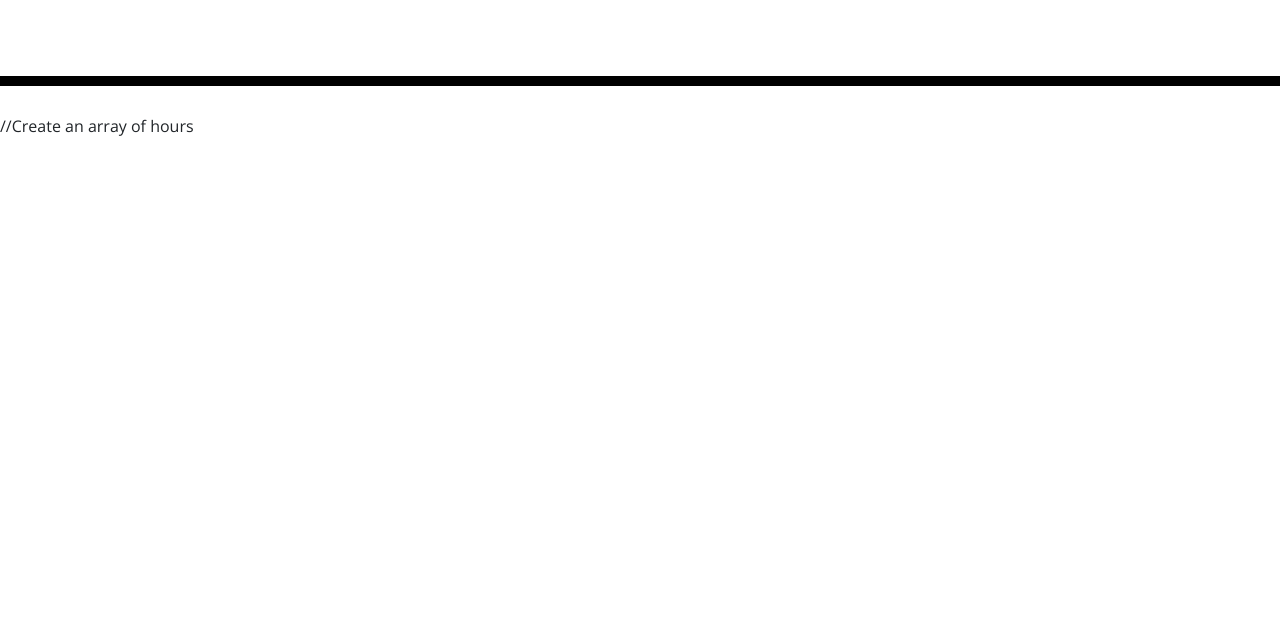
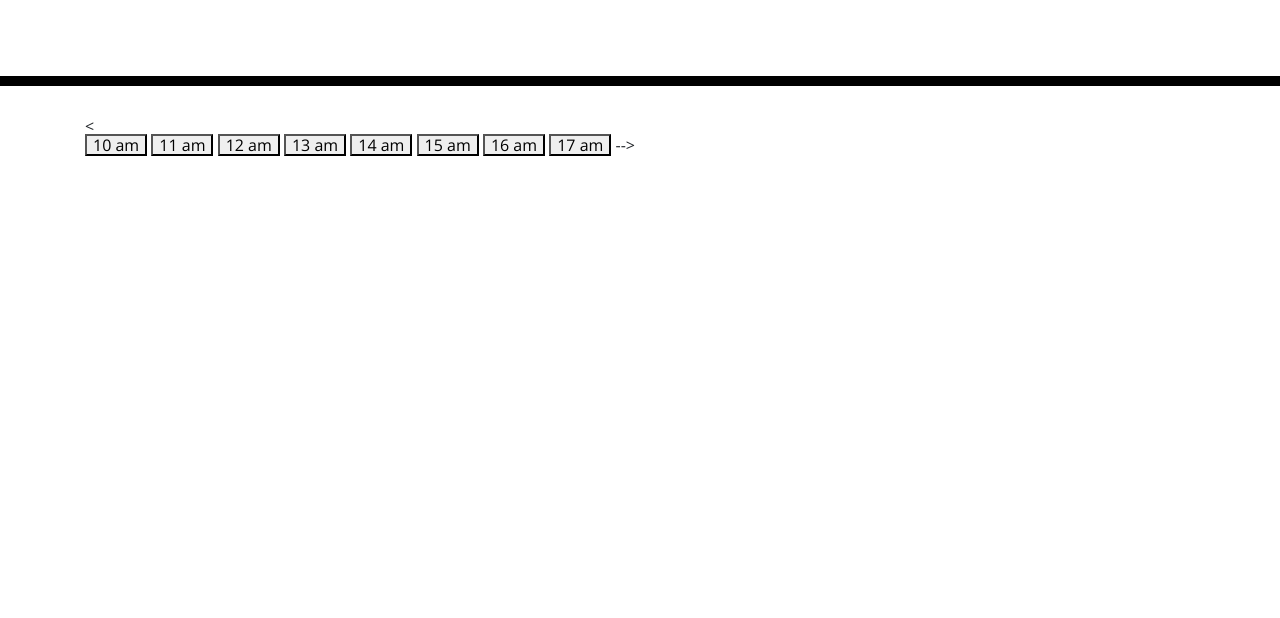
Before and after one commit to ssingle7/daily-planner, a plain HTML site: page index.html in a window 1280 px wide. Shown: the part 182-800 px from the top of the page. Drawn offline with nearby package versions, Linux system fonts and the light colour scheme.

Commit message:
added div and buttons to index.html and for loop to script.js to loop over array of hours

```diff
--- a/index.html
+++ b/index.html
@@ -29,16 +29,45 @@
       <p id="currentDay" class="lead"></p>
     </header>
     <div class="container">
-      <!-- Timeblocks go here -->
+      <<!-- Timeblocks go here -->
+      <div id="time block"></div>
+      <div>
+        <!-- <!-- <button class="time-of-day" data-hour="9 am">9 am</button> -->
+          <button id="row" hour="10 am">10 am</button>
+          <button id="row" hour="11 am">11 am</button>
+          <button id="row" hour="12 am">12 am</button>
+          <button id="row" hour="13 am">13 am</button>
+          <button id="row" hour="14 am">14 am</button>
+          <button id="row" hour="15 am">15 am</button>
+          <button id="row" hour="16 am">16 am</button>
+          <button id="row" hour="17 am">17 am</button> -->
+
+      </div>
+
     </div>
 
     <script src="https://cdnjs.cloudflare.com/ajax/libs/jquery/3.2.1/jquery.min.js"></script>
     <script src="https://cdnjs.cloudflare.com/ajax/libs/moment.js/2.24.0/moment.min.js"></script>
-    <script>
+    <!-- <script>
         var arrayOfHours = ["09", "10", "11", "12", "13", "14", "15", "16", "17"]
-    </script>
+    </script> -->
   </body>
 </html>
 
 
-//Create an array of hours
+<!-- //Create blocks of time
+    color code blocks of time using javascript, specifically jQuery
+        >past hours greyed out
+        >current hour orange
+        >future hours green
+    Using the three step process:
+    //Create an array of hours
+    loop over the array and add classes w/some attr
+    append to existing div
+    Save the input inside of the blocks by clicking the save icon;
+    upon refresh the items are still saved by using local storage
+    How do I know what time it is?
+    >Use resource moment.js; time is in military time
+    once time is computed add a class to an element
+
+/
```
Also changed, not shown: script.js (+7 -3 lines).
